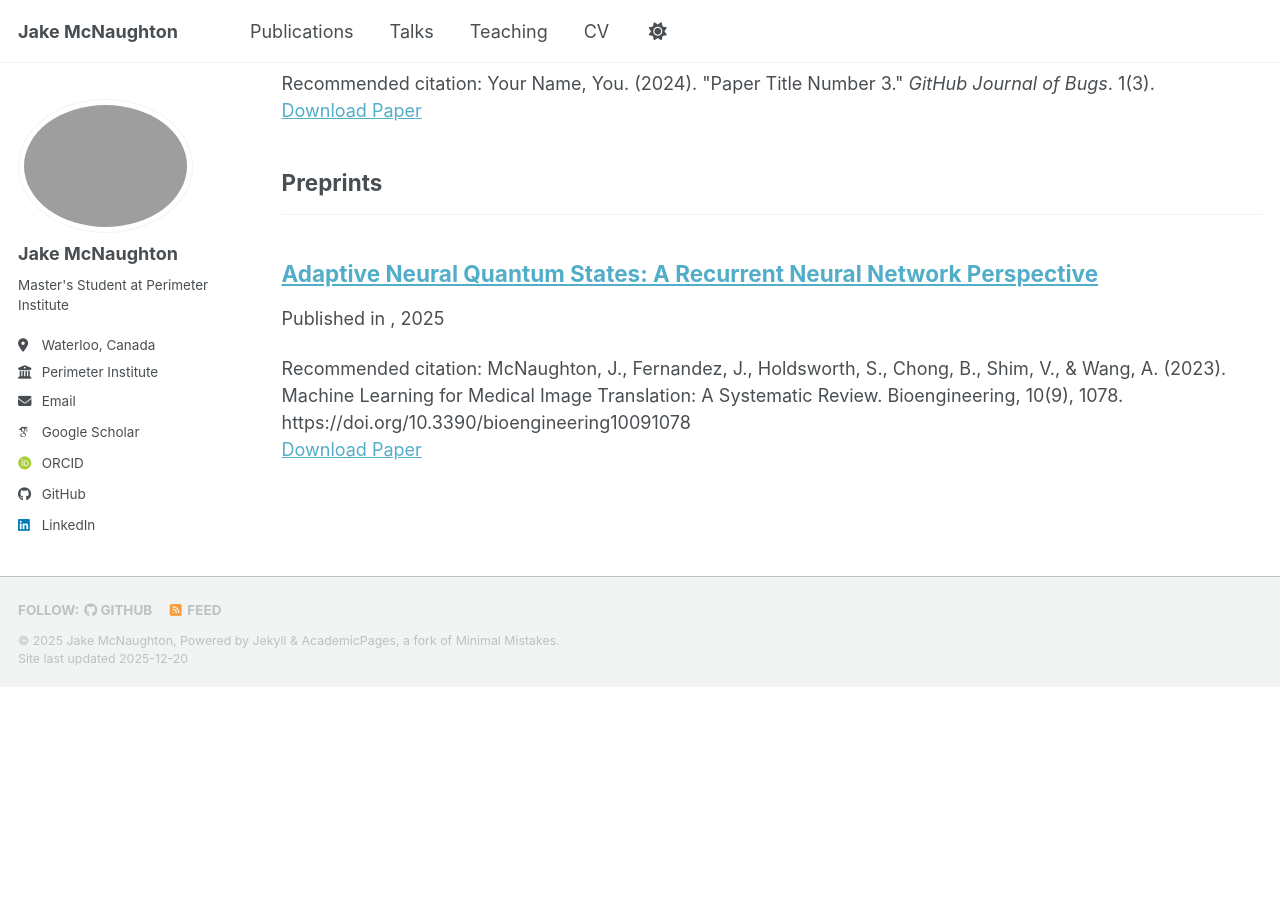
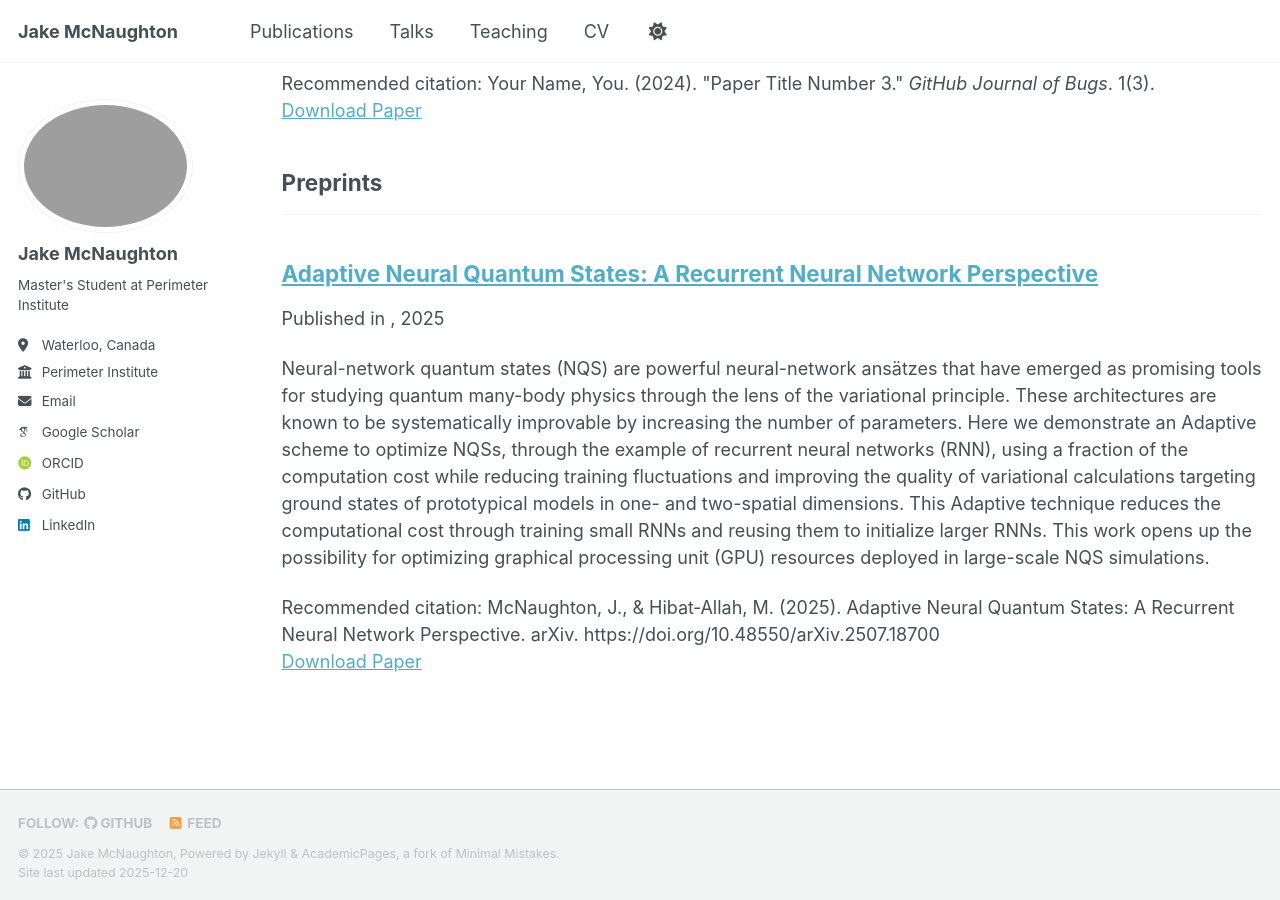
Before and after one commit to jakemcnaughton/jakemcnaughton.github.io, a Jekyll site: the page built from _pages/publications.html, in a window 1280 px wide and 900 px high, scrolled down 1233 px. Built offline with Jekyll 4.4.1, drawn with Linux system fonts in a browser that asks for light colours; some web fonts are replaced; a script bundle is joined from its source files by our own code; library files that are not in the unit come from our copies; before the commit the page ends 1921 px from its top, so only the background shows below that.

Commit message:
Revise publication details for RNN NQS paper
Updated the permalink, excerpt, paper URL, and citation for the publication.

```diff
--- a/_publications/rnn_nqs.md
+++ b/_publications/rnn_nqs.md
@@ -2,12 +2,13 @@
 title: "Adaptive Neural Quantum States: A Recurrent Neural Network Perspective"
 collection: publications
 category: preprints
-permalink: 'https://www.mdpi.com/2306-5354/10/9/1078'
-excerpt: ''
+permalink: 'https://arxiv.org/abs/2507.18700'
+excerpt: 'Neural-network quantum states (NQS) are powerful neural-network ansätzes that have emerged as promising tools for studying quantum many-body physics through the lens of the variational principle. These architectures are known to be systematically improvable by increasing the number of parameters. Here we demonstrate an Adaptive scheme to optimize NQSs, through the example of recurrent neural networks (RNN), using a fraction of the computation cost while reducing training fluctuations and improving the quality of variational calculations targeting ground states of prototypical models in one- and two-spatial dimensions. This Adaptive technique reduces the computational cost through training small RNNs and reusing them to initialize larger RNNs. This work opens up the possibility for optimizing graphical processing unit (GPU) resources deployed in large-scale NQS simulations.
+'
 date: 2025-01-08
 #venue: 'Bioengineering'
 #slidesurl: 'https://academicpages.github.io/files/slides1.pdf'
-paperurl: 'https://www.mdpi.com/2306-5354/10/9/1078'
+paperurl: 'https://arxiv.org/abs/2507.18700'
 #bibtexurl: 'https://academicpages.github.io/files/bibtex1.bib'
-citation: 'McNaughton, J., Fernandez, J., Holdsworth, S., Chong, B., Shim, V., & Wang, A. (2023). Machine Learning for Medical Image Translation: A Systematic Review. Bioengineering, 10(9), 1078. https://doi.org/10.3390/bioengineering10091078'
+citation: 'McNaughton, J., & Hibat‑Allah, M. (2025). Adaptive Neural Quantum States: A Recurrent Neural Network Perspective. arXiv. https://doi.org/10.48550/arXiv.2507.18700'
 ---
```
